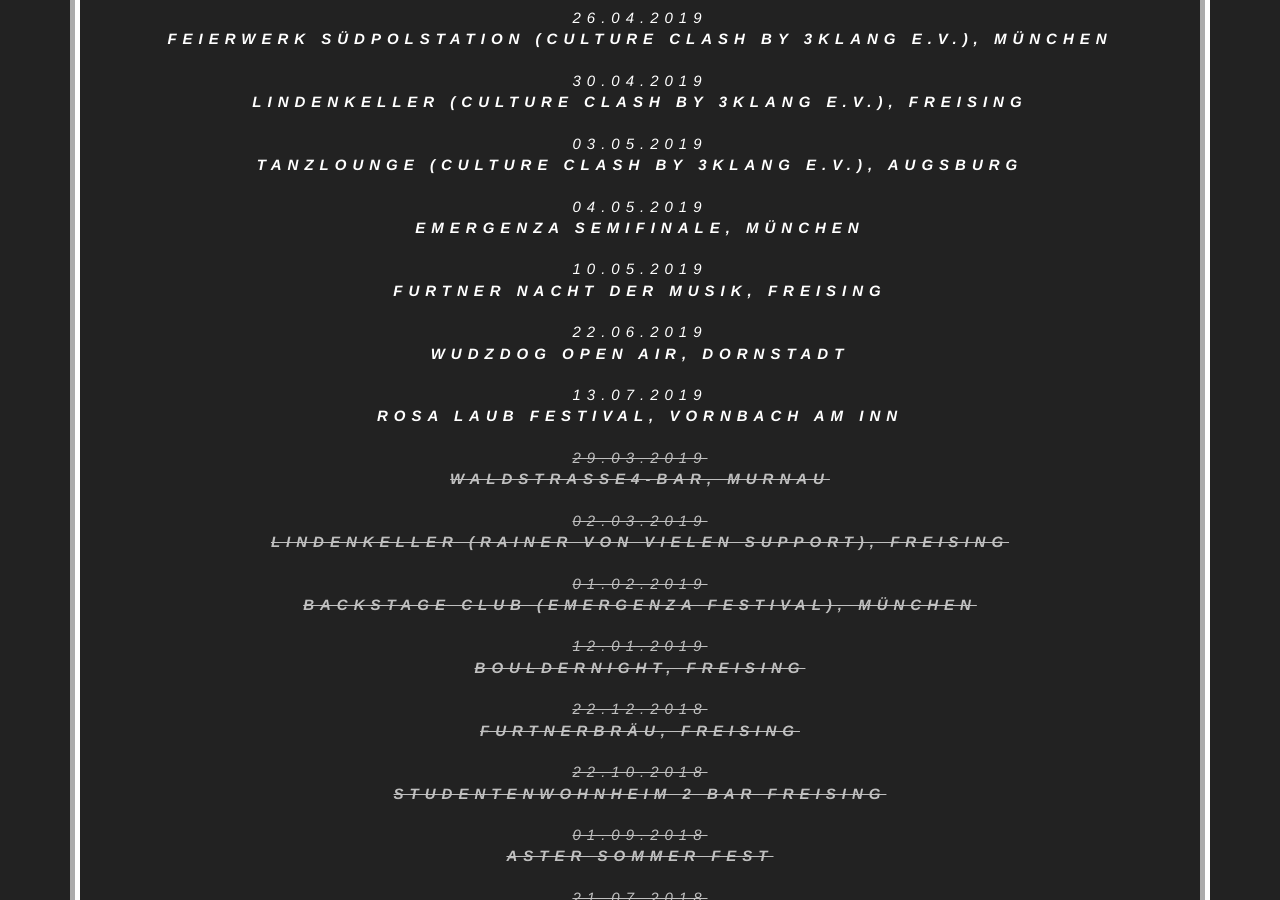
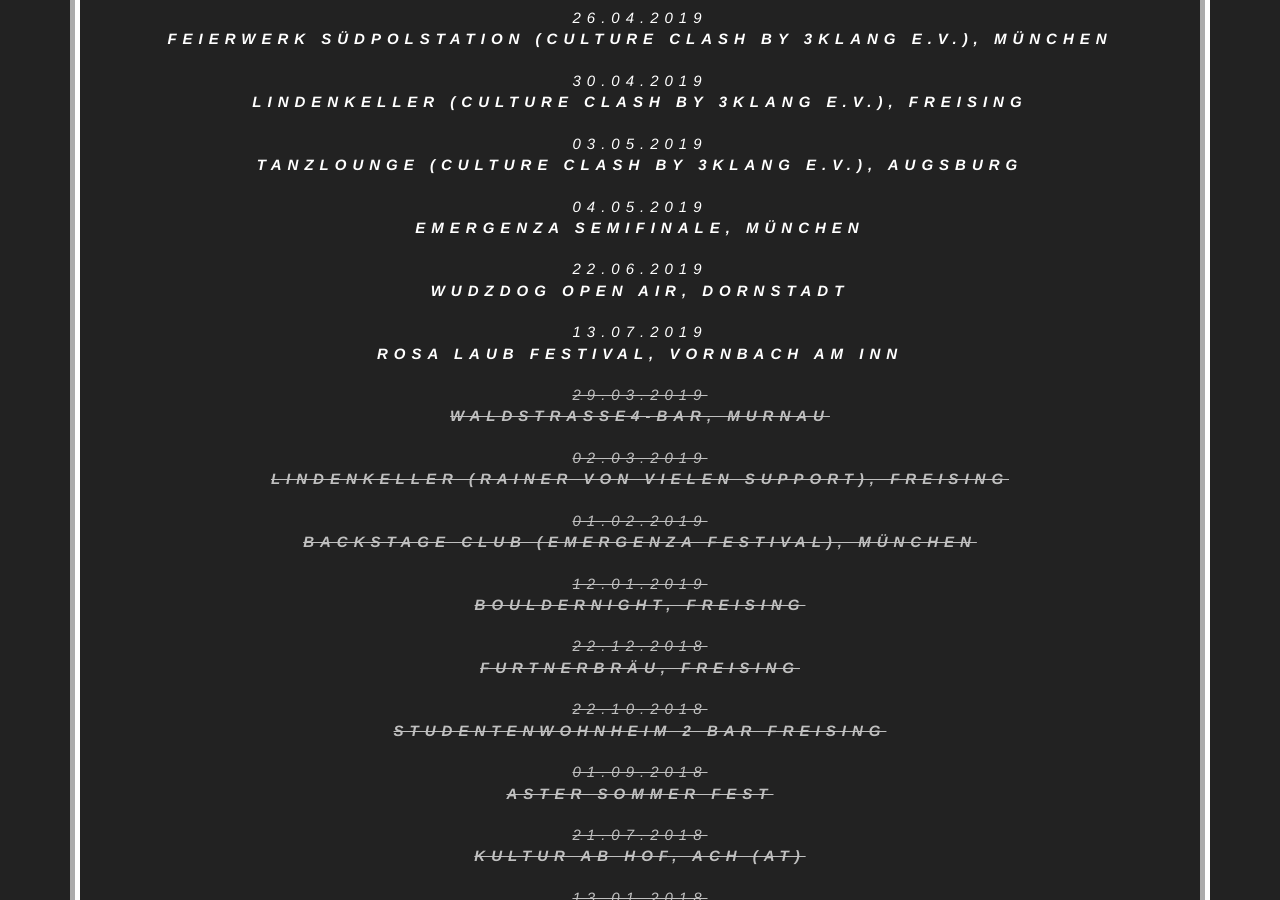
Before and after one commit to jabbadafunk/jabbadafunk.github.io, a Jekyll site: the page built from index.html, in a window 1280 px wide and 900 px high, scrolled down 1117 px. Built offline with Jekyll 4.4.1, drawn with Linux system fonts in a browser that asks for light colours.

Commit message:
Update from Forestry.io jabbadafunk@gmail.com updated _data/gigs.yml

```diff
--- a/_data/gigs.yml
+++ b/_data/gigs.yml
@@ -10,9 +10,6 @@
   completed: false
 - location: Emergenza Semifinale, München
   date: 2019-05-04 20:09:00 +0000
-  completed: false
-- location: Furtner Nacht der Musik, Freising
-  date: 2019-05-10 22:00:00 +0000
   completed: false
 - location: Wudzdog Open Air, Dornstadt
   date: 2019-06-22 00:00:00 +0000
```
